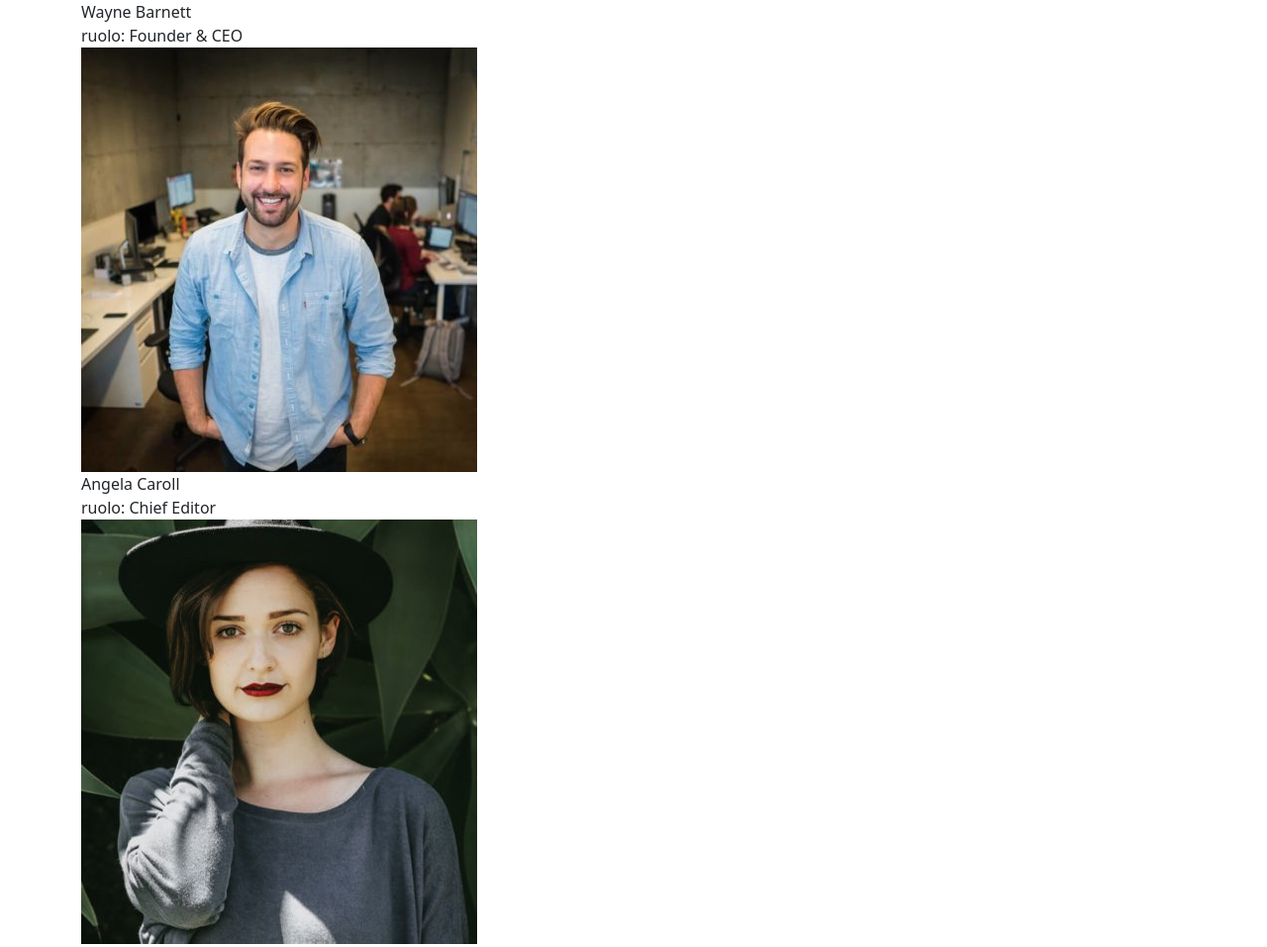
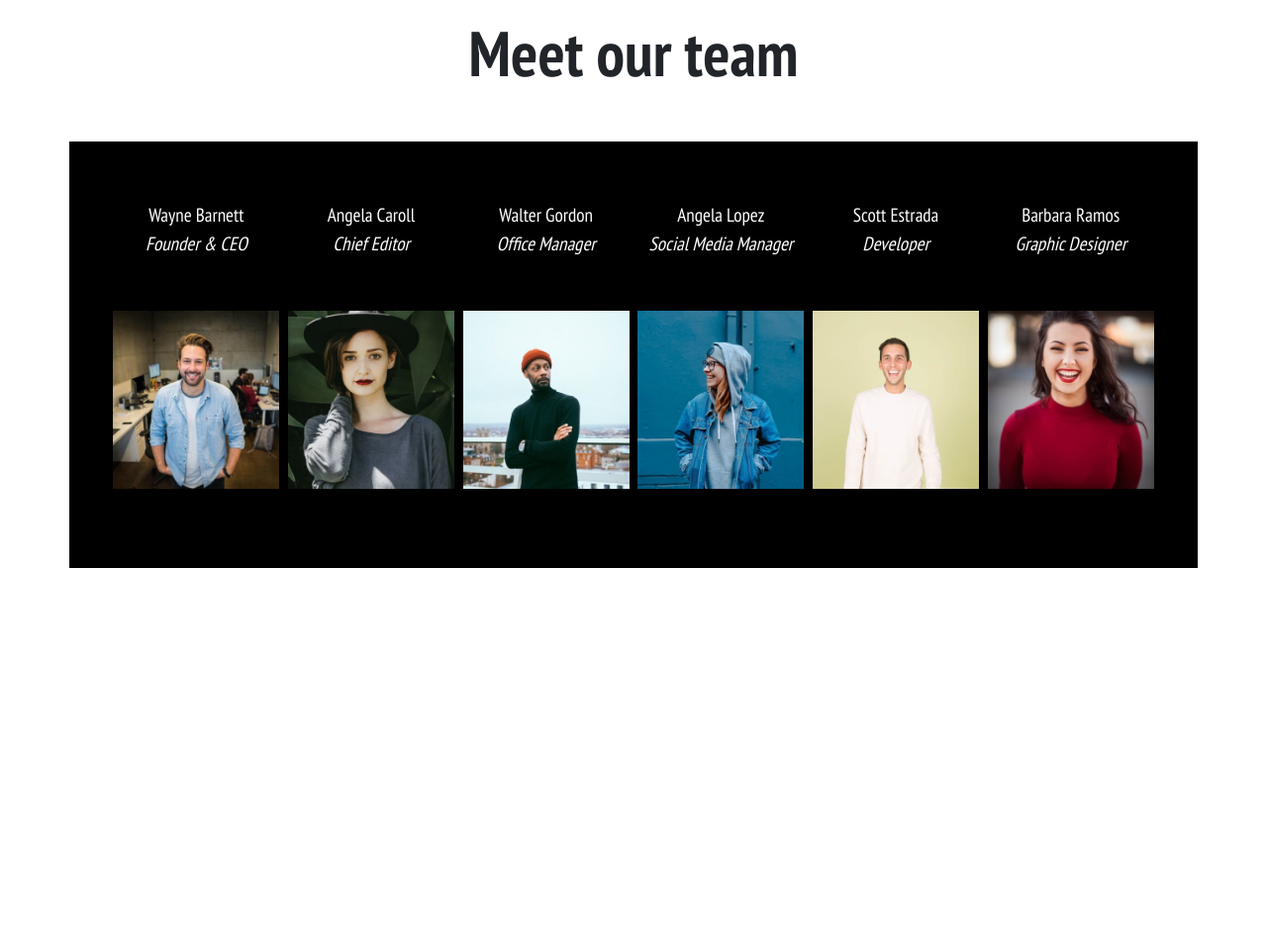
Before and after one commit to Roberta-Colombo/js-our-team, a plain HTML site: page index.html in a window 1280 px wide. Shown: the top 957 px of the page at 99% size. After the commit the page ends 800 px from the top, so only its background shows below. Drawn offline with nearby package versions, Linux system fonts and the light colour scheme.

Commit message:
Aggiunto style

```diff
--- a/css/style.css
+++ b/css/style.css
@@ -0,0 +1,29 @@
+body {
+    font-family: 'PT Sans Narrow', sans-serif;
+}
+
+.container {
+    width: 100vw;
+    background-color: black;
+    padding: 60px 40px 80px 40px;
+    margin-top: 50px;
+    margin-bottom: 30px;
+    color: white;
+    text-align: center;
+}
+
+.img-properties {
+    width: 95%;
+    margin-top: 30px;
+}
+
+h2 {
+    font-size: 4rem;
+    font-weight: bold;
+    text-align: center;
+    margin-top: 1rem;
+}
+
+.text-style {
+    font-size: 1.2rem;
+}
--- a/index.html
+++ b/index.html
@@ -4,13 +4,15 @@
     <meta charset="UTF-8">
     <meta http-equiv="X-UA-Compatible" content="IE=edge">
     <meta name="viewport" content="width=device-width, initial-scale=1.0">
+    <link href="https://fonts.googleapis.com/css2?family=PT+Sans+Narrow:wght@400;700&display=swap" rel="stylesheet">
     <link href="https://cdn.jsdelivr.net/npm/bootstrap@5.2.2/dist/css/bootstrap.min.css" rel="stylesheet" integrity="sha384-Zenh87qX5JnK2Jl0vWa8Ck2rdkQ2Bzep5IDxbcnCeuOxjzrPF/et3URy9Bv1WTRi" crossorigin="anonymous">
     <link rel="stylesheet" href="./css/style.css">
     <title>Our Team</title>
 </head>
 <body>
+    <h2>Meet our team</h2>
 
-    <div class="container">
+    <div class="container d-flex justify-content-around">
 
     </div>
 
--- a/js/script.js
+++ b/js/script.js
@@ -72,5 +72,6 @@ for(i in team){
     const infoDiv = document.createElement('div');
     container.append(infoDiv);
     const member = team[i];
-    infoDiv.innerHTML = member.name + " " + member.last_name + "<br>ruolo: " + member.role + "<br>" + "<img src="+ member.image+ ">"
+    infoDiv.innerHTML = "<div class='text-style'>" +
+    member.name + " " + member.last_name + "<br>" + "<em>"+member.role+"</em>" + "</div>" + "<br>" + "<img class='img-properties' src="+ member.image+ ">"
 }
```
